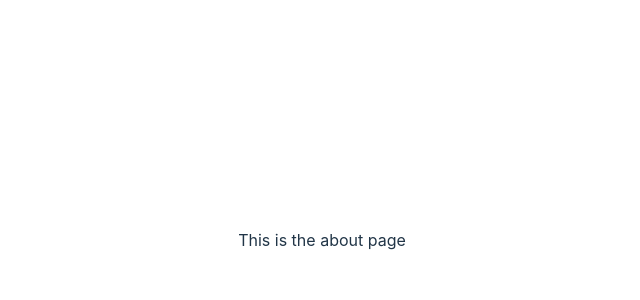
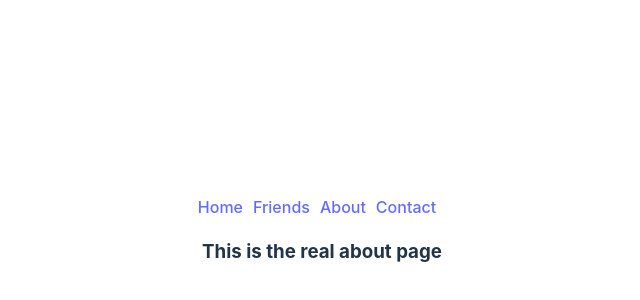
Before and after one commit to riponmondalbd/intro-to-react-router, a React (Vite) app: page /about in a window 1280 px wide. Shown: the part 160-460 px from the top of the page, without its empty margins (318-958 px from the left). Built offline with nearby package versions, Linux system fonts and the light colour scheme.

Commit message:
nested route and outlet for shared content and avoid reload using link and load data on route

```diff
--- /dev/null
+++ b/src/components/About/About.jsx
@@ -0,0 +1,11 @@
+import React from 'react';
+
+const About = () => {
+    return (
+        <div>
+            <h3>This is the real about page</h3>
+        </div>
+    );
+};
+
+export default About;
--- /dev/null
+++ b/src/components/Contact/Contact.jsx
@@ -0,0 +1,11 @@
+import React from 'react';
+
+const Contact = () => {
+    return (
+        <div>
+            <h3>This is the real contact page</h3>
+        </div>
+    );
+};
+
+export default Contact;
--- /dev/null
+++ b/src/components/Error/Error.jsx
@@ -0,0 +1,17 @@
+import React from 'react';
+
+const Error = () => {
+    const error = useRouteError();
+
+    return (
+        <div id="error-page">
+            <h1>Oops!</h1>
+            <p>Sorry, an unexpected error has occurred.</p>
+            <p>
+                <i>{error.statusText || error.message}</i>
+            </p>
+        </div>
+    );
+};
+
+export default Error;
--- /dev/null
+++ b/src/components/First/First.jsx
@@ -0,0 +1,11 @@
+import React from 'react';
+
+const First = () => {
+    return (
+        <div>
+            <h3>This is the default first page</h3>
+        </div>
+    );
+};
+
+export default First;
--- /dev/null
+++ b/src/components/Friends/Friends.jsx
@@ -0,0 +1,15 @@
+import React from 'react';
+import { useLoaderData } from 'react-router-dom';
+
+const Friends = () => {
+    const data = useLoaderData();
+    console.log(data);
+
+    return (
+        <div>
+            <h3>Hello Friends</h3>
+        </div>
+    );
+};
+
+export default Friends;
--- /dev/null
+++ b/src/components/Header/Header.css
@@ -0,0 +1,3 @@
+nav a {
+    margin-right: 10px;
+}
--- /dev/null
+++ b/src/components/Header/Header.jsx
@@ -0,0 +1,16 @@
+import React from 'react';
+import { Link } from 'react-router-dom';
+import './Header.css'
+
+const Header = () => {
+    return (
+        <nav>
+            <Link to="/">Home</Link>
+            <Link to="/friends">Friends</Link>
+            <Link to="/about">About</Link>
+            <Link to="/contact">Contact</Link>
+        </nav>
+    );
+};
+
+export default Header;
--- /dev/null
+++ b/src/components/Home/Home.jsx
@@ -0,0 +1,14 @@
+import React from 'react';
+import { Outlet } from 'react-router-dom';
+import Header from '../Header/Header';
+
+const Home = () => {
+    return (
+        <div>
+            <Header></Header>
+            <Outlet></Outlet>
+        </div>
+    );
+};
+
+export default Home;
--- a/src/main.jsx
+++ b/src/main.jsx
@@ -3,19 +3,56 @@ import ReactDOM from 'react-dom/client'
 import App from './App.jsx'
 import './index.css'
 import { RouterProvider, createBrowserRouter } from 'react-router-dom'
+import About from './components/About/About.jsx'
+import Contact from './components/Contact/Contact.jsx'
+import Error from './components/Error/Error.jsx'
+import Home from './components/Home/Home.jsx'
+import First from './components/First/First.jsx'
+import Friends from './components/Friends/Friends.jsx'
+
+// const router = createBrowserRouter([
+//   {
+//     path: '/',
+//     element: <App></App>
+//   },
+//   {
+//     path: '/about',
+//     element: <About></About>
+//   },
+//   {
+//     path: '/contact',
+//     element: <Contact></Contact>
+//   },
+//   // {
+//   //   path: '/',
+//   //   element: <Root />,
+//   //   errorElement: <Error></Error>
+//   // }
+// ])
 
 const router = createBrowserRouter([
   {
     path: '/',
-    element: <App></App>
-  },
-  {
-    path: '/about',
-    element: <div>This is the about page</div>
-  },
-  {
-    path: '/contact',
-    element: <div>Contact us now. Right now</div>
+    element: <Home></Home>,
+    children: [
+      {
+        path: '/',
+        element: <First></First>
+      },
+      {
+        path: 'friends',
+        element: <Friends></Friends>,
+        loader: () => fetch('https://jsonplaceholder.typicode.com/users')
+      },
+      {
+        path: 'about',
+        element: <About></About>
+      },
+      {
+        path: 'contact',
+        element: <Contact></Contact>
+      }
+    ]
   }
 ])
 
```
